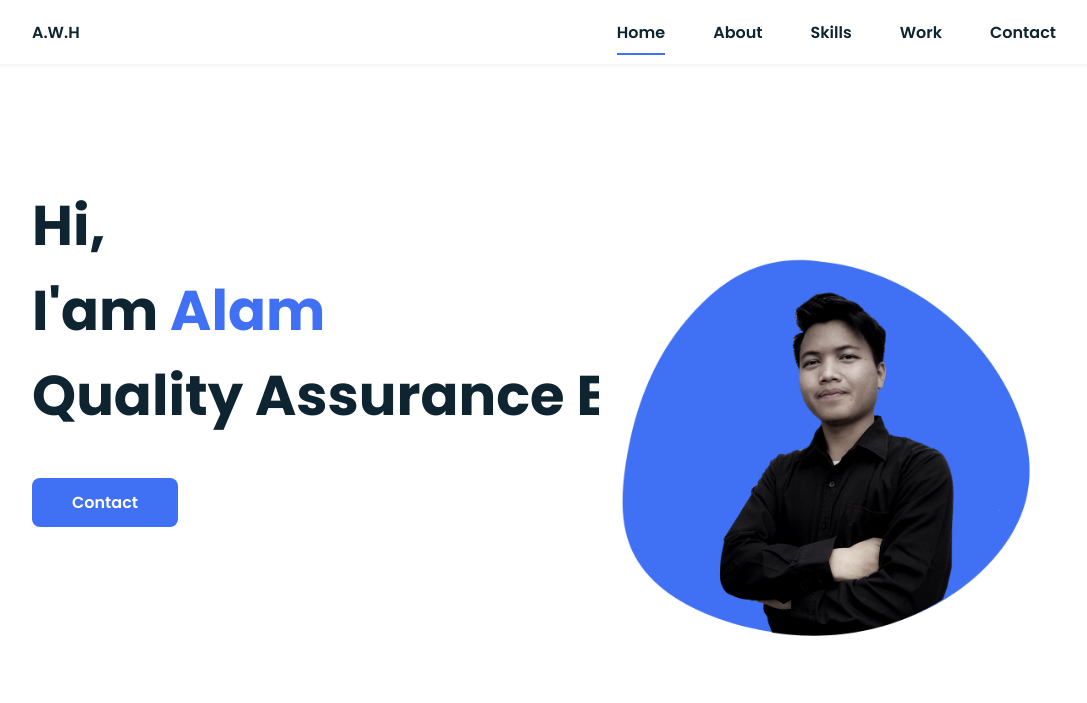
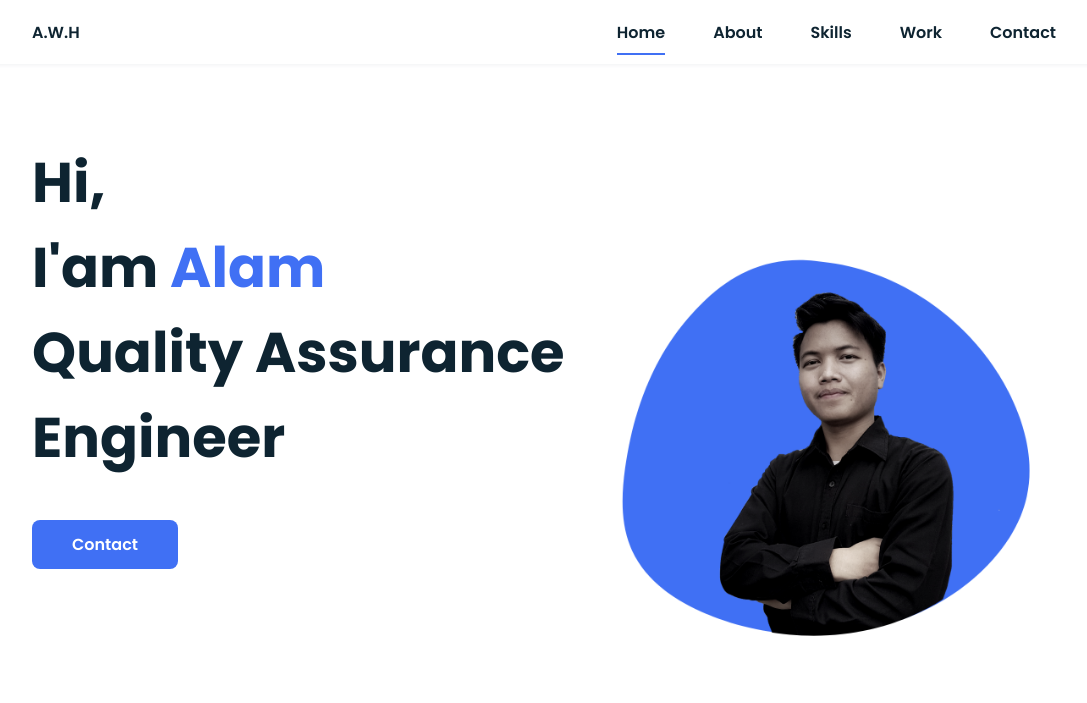
Before and after one commit to alamwahyu/mywebportfolio, a plain HTML site: page index.html in a window 1280 px wide. Shown: the top 703 px of the page, without its empty margins (96-1183 px from the left). Drawn offline with nearby package versions, Linux system fonts and the light colour scheme.

Commit message:
Update index.html

```diff
--- a/index.html
+++ b/index.html
@@ -39,7 +39,7 @@
             <!--===== HOME =====-->
             <section class="home bd-grid" id="home">
                 <div class="home__data">
-                    <h1 class="home__title">Hi,<br>I'am <span class="home__title-color">Alam</span><br> Quality Assurance Engineer</h1>
+                    <h1 class="home__title">Hi,<br>I'am <span class="home__title-color">Alam</span><br> Quality Assurance<br> Engineer</h1>
                     <a href="https://api.whatsapp.com/send?phone=6281383142798" class="button">Contact</a>
                 </div>
 
```
